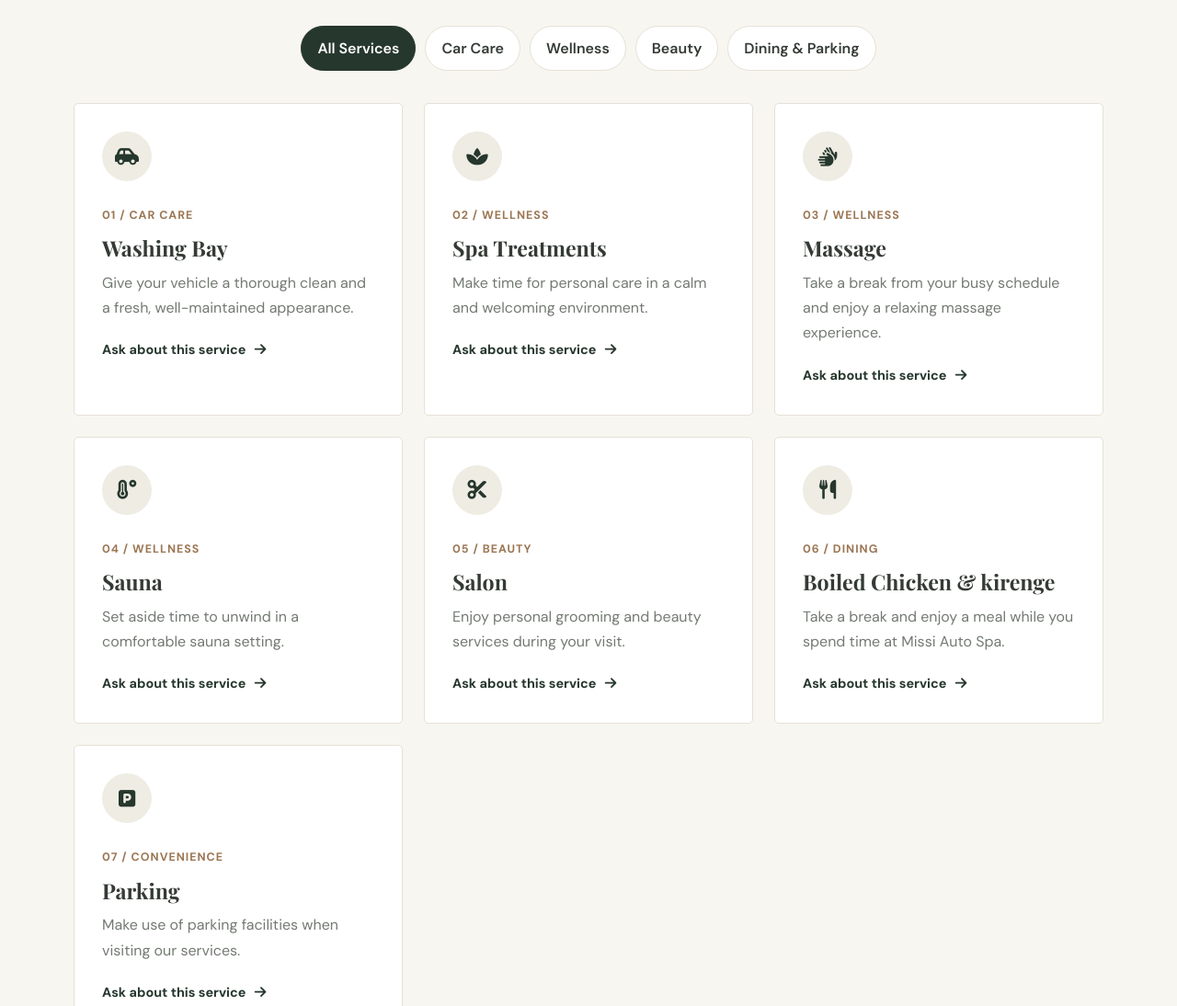
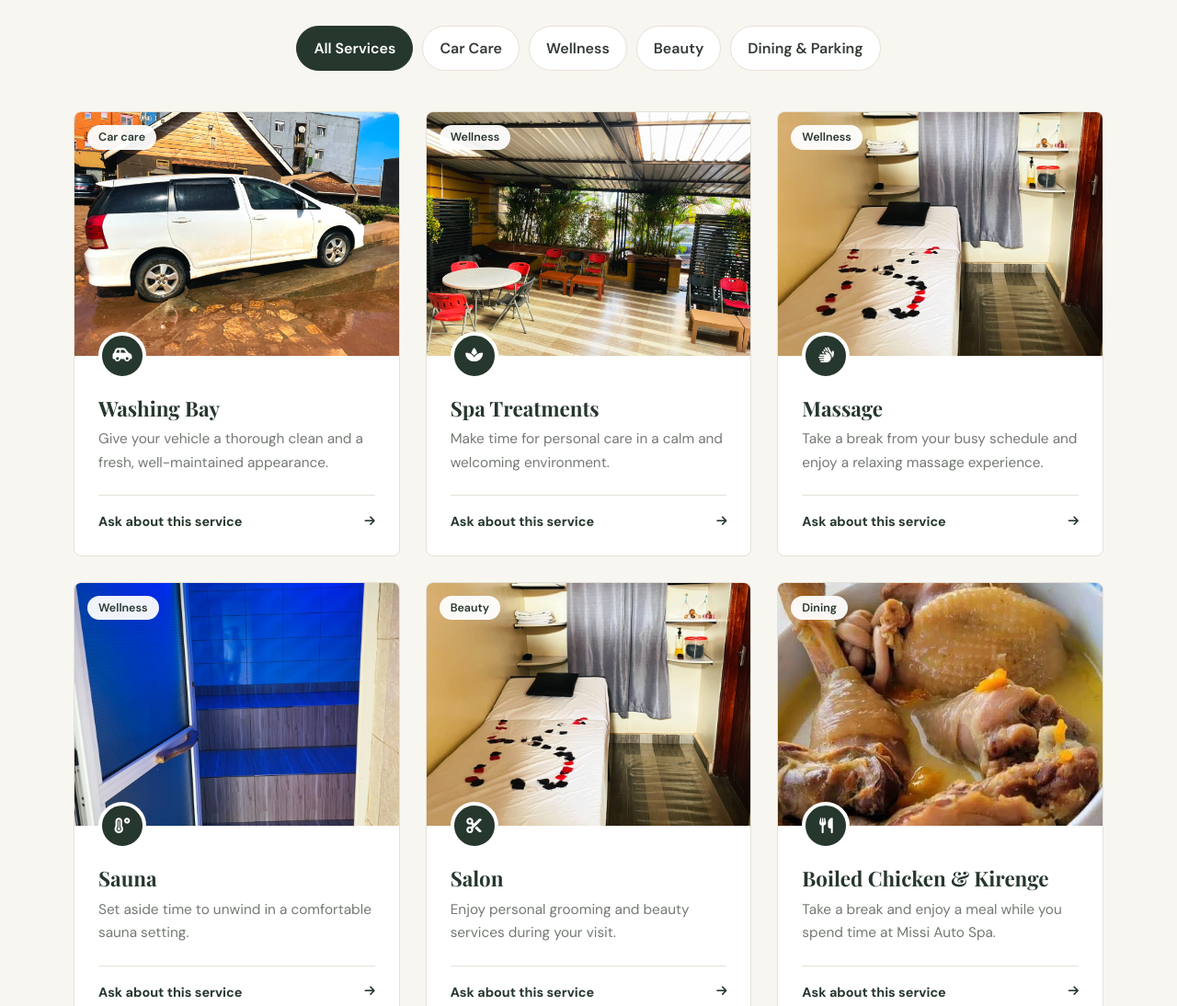
Before and after one commit to abdallahkyamera/missi_auto_spa, a plain HTML site: page services.html in a window 1280 px wide. Shown: the part 740-1834 px from the top of the page at 92% size. Drawn offline with nearby package versions, Linux system fonts and the light colour scheme.

Commit message:
service styles changed

```diff
--- a/services.html
+++ b/services.html
@@ -1,22 +1,13 @@
-
 <!DOCTYPE html>
 <html lang="en">
 <head>
   <meta charset="UTF-8">
   <meta name="viewport" content="width=device-width, initial-scale=1.0">
-  <meta name="description" content="Explore car washing, massage, sauna, salon, dining and parking services at Missi Auto Spa.">
-
-
-
   <title>Car Wash & Detailing Services | Missi Auto Spa</title>
-
-<meta name="description" content="Explore car washing, interior cleaning, exterior cleaning, and detailing services offered by Missi Auto Spa in Uganda. Contact us for details.">
-
+  <meta name="description" content="Explore car washing, spa, massage, sauna, salon, dining and parking services at Missi Auto Spa in Uganda. Contact us for details.">
   <meta name="robots" content="index, follow">
   <meta property="og:title" content="Our Services | Missi Auto Spa">
-<meta property="og:description" content="Explore vehicle cleaning and detailing services from Missi Auto Spa.">
-
-
+  <meta property="og:description" content="Explore vehicle cleaning, wellness and beauty services from Missi Auto Spa.">
 
   <link rel="preconnect" href="https://fonts.googleapis.com">
   <link href="https://fonts.googleapis.com/css2?family=DM+Sans:wght@400;500;600;700&family=Playfair+Display:wght@500;600;700&display=swap" rel="stylesheet">
@@ -36,58 +27,24 @@
 
     * { box-sizing: border-box; margin: 0; padding: 0; }
     html { scroll-behavior: smooth; }
-    body {
-      font-family: 'DM Sans', sans-serif;
-      background: var(--cream);
-      color: var(--text);
-      line-height: 1.7;
-    }
+    body { font-family: 'DM Sans', sans-serif; background: var(--cream); color: var(--text); line-height: 1.7; }
     a { color: inherit; text-decoration: none; }
     button { font: inherit; cursor: pointer; }
     img { display: block; max-width: 100%; }
     .container { width: min(1120px, 90%); margin: auto; }
     .section { padding: 80px 0; }
-    .eyebrow {
-      color: var(--brown);
-      font-size: .78rem;
-      font-weight: 700;
-      letter-spacing: 2px;
-      text-transform: uppercase;
-    }
+    .eyebrow { color: var(--brown); font-size: .78rem; font-weight: 700; letter-spacing: 2px; text-transform: uppercase; }
     h1, h2, h3 { font-family: 'Playfair Display', serif; line-height: 1.2; }
     h1 { font-size: clamp(2.5rem, 5vw, 4.5rem); }
     h2 { font-size: clamp(2rem, 4vw, 3rem); }
     p { color: var(--muted); }
+    :focus-visible { outline: 2px solid var(--brown); outline-offset: 3px; }
 
-    .btn {
-      display: inline-flex;
-      align-items: center;
-      justify-content: center;
-      gap: 10px;
-      padding: 13px 22px;
-      border: 1px solid var(--green);
-      border-radius: 4px;
-      background: var(--green);
-      color: white;
-      font-weight: 600;
-      transition: .25s;
-    }
+    .btn { display: inline-flex; align-items: center; justify-content: center; gap: 10px; padding: 13px 22px; border: 1px solid var(--green); border-radius: 4px; background: var(--green); color: white; font-weight: 600; transition: .25s; }
     .btn:hover { background: var(--green-light); transform: translateY(-2px); }
 
-    .navbar {
-      position: sticky;
-      top: 0;
-      z-index: 100;
-      background: var(--white);
-      border-bottom: 1px solid var(--border);
-    }
-    .nav-inner {
-      min-height: 78px;
-      display: flex;
-      align-items: center;
-      justify-content: space-between;
-      gap: 25px;
-    }
+    .navbar { position: sticky; top: 0; z-index: 100; background: var(--white); border-bottom: 1px solid var(--border); }
+    .nav-inner { min-height: 78px; display: flex; align-items: center; justify-content: space-between; gap: 25px; }
     .brand { color: var(--green); font-weight: 700; line-height: 1.1; }
     .brand strong { display: block; font-family: 'Playfair Display', serif; font-size: 1.55rem; }
     .brand span { font-size: .68rem; letter-spacing: 3px; }
@@ -95,13 +52,8 @@
     .nav-links a { font-size: .9rem; font-weight: 600; }
     .nav-links a:hover, .nav-links a.active { color: var(--brown); }
     .nav-links .nav-cta { padding: 11px 17px; background: var(--green); color: white; border-radius: 4px; }
-    .menu-toggle {
-      display: none;
-      border: 0;
-      background: transparent;
-      color: var(--green);
-      font-size: 1.5rem;
-    }
+    .nav-links .nav-cta:hover { color: white; background: var(--green-light); }
+    .menu-toggle { display: none; border: 0; background: transparent; color: var(--green); font-size: 1.5rem; }
 
     .services-hero { background: #EEECE3; padding: 85px 0; text-align: center; }
     .services-hero h1 { max-width: 850px; margin: 12px auto 18px; }
@@ -110,61 +62,79 @@
     .section-heading { text-align: center; max-width: 700px; margin: 0 auto 35px; }
     .section-heading h2 { margin: 12px 0; }
 
-    .service-filters {
-      display: flex;
-      flex-wrap: wrap;
-      justify-content: center;
-      gap: 10px;
-      margin-bottom: 35px;
-    }
-    .filter-btn {
-      padding: 10px 17px;
-      border: 1px solid var(--border);
-      border-radius: 30px;
-      background: var(--white);
-      color: var(--text);
-      font-weight: 600;
-      transition: .2s;
-    }
-    .filter-btn:hover, .filter-btn.active {
-      background: var(--green);
-      color: white;
-      border-color: var(--green);
-    }
+    .service-filters { display: flex; flex-wrap: wrap; justify-content: center; gap: 10px; margin-bottom: 44px; }
+    .filter-btn { padding: 10px 18px; border: 1px solid var(--border); border-radius: 30px; background: var(--white); color: var(--text); font-weight: 600; transition: .2s; }
+    .filter-btn:hover, .filter-btn.active { background: var(--green); color: white; border-color: var(--green); }
 
+    /* ---------- Service grid ---------- */
     .service-grid {
       display: grid;
       grid-template-columns: repeat(3, minmax(0, 1fr));
-      gap: 23px;
+      gap: 28px;
     }
     .service-card {
-      padding: 30px;
+      display: flex;
+      flex-direction: column;
       background: var(--white);
       border: 1px solid var(--border);
-      border-radius: 5px;
-      transition: transform .25s, box-shadow .25s;
+      border-radius: 8px;
+      overflow: hidden;
+      transition: border-color .25s, box-shadow .25s;
     }
-    .service-card:hover {
-      transform: translateY(-5px);
-      box-shadow: 0 12px 28px rgba(38, 55, 45, .08);
+    .service-card:hover,
+    .service-card:focus-within {
+      border-color: #CFC8B8;
+      box-shadow: 0 14px 32px rgba(38, 55, 45, .10);
     }
     .service-card[hidden] { display: none; }
+
+    .service-media { position: relative; aspect-ratio: 4 / 3; overflow: hidden; background: #EEECE3; }
+    .service-image { width: 100%; height: 100%; object-fit: cover; transition: transform .5s ease; }
+    .service-card:hover .service-image { transform: scale(1.04); }
+
+    .service-tag {
+      position: absolute;
+      top: 14px;
+      left: 14px;
+      padding: 4px 12px;
+      background: rgba(255, 255, 255, .94);
+      color: var(--green);
+      border-radius: 30px;
+      font-size: .78rem;
+      font-weight: 600;
+      line-height: 1.5;
+    }
+
+    .service-body { display: flex; flex: 1; flex-direction: column; padding: 0 26px 24px; }
     .service-icon {
-      width: 54px;
-      height: 54px;
+      width: 52px;
+      height: 52px;
       display: grid;
       place-items: center;
-      background: #EEECE3;
+      margin: -26px 0 18px;
+      position: relative;
+      background: var(--green);
+      color: white;
+      border: 4px solid var(--white);
+      border-radius: 50%;
+      font-size: 1.05rem;
+    }
+    .service-card h3 { font-size: 1.4rem; margin-bottom: 8px; color: var(--green); }
+    .service-card p { font-size: .96rem; line-height: 1.65; margin-bottom: 22px; }
+    .service-link {
+      display: flex;
+      align-items: center;
+      justify-content: space-between;
+      margin-top: auto;
+      padding-top: 16px;
+      border-top: 1px solid var(--border);
       color: var(--green);
-      border-radius: 50%;
-      font-size: 1.3rem;
-      margin-bottom: 22px;
+      font-weight: 700;
+      font-size: .9rem;
+      transition: color .2s;
     }
-    .service-number { color: var(--brown); font-size: .78rem; font-weight: 700; letter-spacing: 1px; }
-    .service-card h3 { font-size: 1.45rem; margin: 10px 0; }
-    .service-card p { margin-bottom: 18px; }
-    .service-link { color: var(--green); font-weight: 700; font-size: .9rem; }
-    .service-link i { margin-left: 6px; transition: transform .2s; }
+    .service-link:hover { color: var(--brown); }
+    .service-link i { font-size: .8rem; transition: transform .2s; }
     .service-link:hover i { transform: translateX(4px); }
     .no-services { display: none; text-align: center; padding: 25px; color: var(--muted); }
     .no-services.visible { display: block; }
@@ -178,38 +148,24 @@
     footer { background: #1D2B22; color: white; padding: 35px 0; }
     .footer-inner { display: flex; justify-content: space-between; align-items: center; gap: 20px; flex-wrap: wrap; }
     footer p { color: #D1D8D1; font-size: .9rem; }
-    .footer-links { display: flex; gap: 20px; flex-wrap: wrap; }
+    .footer-links { display: flex; gap: 20px; flex-wrap: wrap; align-items: center; }
     .footer-links a:hover { color: #D2B391; }
 
     .reveal { opacity: 0; transform: translateY(20px); transition: opacity .6s ease, transform .6s ease; }
     .reveal.visible { opacity: 1; transform: translateY(0); }
 
-    @media (max-width: 950px) {
-      .service-grid { grid-template-columns: repeat(2, minmax(0, 1fr)); }
-    }
+    @media (max-width: 950px) { .service-grid { grid-template-columns: repeat(2, minmax(0, 1fr)); } }
     @media (max-width: 800px) {
       .menu-toggle { display: block; }
-      .nav-links {
-        display: none;
-        position: absolute;
-        top: 78px;
-        left: 0;
-        width: 100%;
-        padding: 22px 5%;
-        background: white;
-        border-bottom: 1px solid var(--border);
-        flex-direction: column;
-        align-items: stretch;
-        gap: 18px;
-      }
+      .nav-links { display: none; position: absolute; top: 78px; left: 0; width: 100%; padding: 22px 5%; background: white; border-bottom: 1px solid var(--border); flex-direction: column; align-items: stretch; gap: 18px; }
       .nav-links.open { display: flex; }
       .nav-links .nav-cta { text-align: center; }
       .section { padding: 60px 0; }
       .services-hero { padding: 65px 0; }
     }
     @media (max-width: 560px) {
-      .service-grid { grid-template-columns: 1fr; }
-      .service-card { padding: 25px; }
+      .service-grid { grid-template-columns: 1fr; gap: 22px; }
+      .service-body { padding: 0 22px 22px; }
       .service-filters { gap: 8px; }
       .filter-btn { padding: 8px 13px; font-size: .85rem; }
     }
@@ -223,12 +179,8 @@
 <body>
   <header class="navbar">
     <nav class="container nav-inner" aria-label="Main navigation">
-      <a class="brand" href="index.html">
-        <strong>MISSI</strong><span>AUTO SPA</span>
-      </a>
-      <button class="menu-toggle" id="menuToggle" aria-label="Open navigation" aria-expanded="false">
-        <i class="fa-solid fa-bars"></i>
-      </button>
+      <a class="brand" href="index.html"><strong>MISSI</strong><span>AUTO SPA</span></a>
+      <button class="menu-toggle" id="menuToggle" aria-label="Open navigation" aria-expanded="false"><i class="fa-solid fa-bars"></i></button>
       <div class="nav-links" id="navLinks">
         <a href="index.html">Home</a>
         <a class="active" href="services.html">Services</a>
@@ -265,61 +217,98 @@
         </div>
 
         <div class="service-grid" id="serviceGrid">
-          <article class="service-card reveal" data-category="auto">
+
+          <article class="service-card" data-category="auto">
+            <div class="service-media">
+              <img class="service-image" src="car_wash.jpeg" alt="Car being washed in the washing bay" loading="lazy">
+              <span class="service-tag">Car care</span>
+            </div>
+            <div class="service-body">
               <div class="service-icon"><i class="fa-solid fa-car-side"></i></div>
-            <span class="service-number">01 / CAR CARE</span>
               <h3>Washing Bay</h3>
               <p>Give your vehicle a thorough clean and a fresh, well-maintained appearance.</p>
               <a class="service-link" href="contact.html">Ask about this service <i class="fa-solid fa-arrow-right"></i></a>
+            </div>
           </article>
 
-          <article class="service-card reveal" data-category="wellness">
+          <article class="service-card" data-category="wellness">
+            <div class="service-media">
+              <img class="service-image" src="dinning.jpeg" alt="Spa treatments at Missi Auto Spa" loading="lazy">
+              <span class="service-tag">Wellness</span>
+            </div>
+            <div class="service-body">
               <div class="service-icon"><i class="fa-solid fa-spa"></i></div>
-            <span class="service-number">02 / WELLNESS</span>
               <h3>Spa Treatments</h3>
               <p>Make time for personal care in a calm and welcoming environment.</p>
               <a class="service-link" href="contact.html">Ask about this service <i class="fa-solid fa-arrow-right"></i></a>
+            </div>
           </article>
 
-          <article class="service-card reveal" data-category="wellness">
+          <article class="service-card" data-category="wellness">
+            <div class="service-media">
+              <img class="service-image" src="massage.jpeg" alt="Massage treatment" loading="lazy">
+              <span class="service-tag">Wellness</span>
+            </div>
+            <div class="service-body">
               <div class="service-icon"><i class="fa-solid fa-hands"></i></div>
-            <span class="service-number">03 / WELLNESS</span>
               <h3>Massage</h3>
               <p>Take a break from your busy schedule and enjoy a relaxing massage experience.</p>
               <a class="service-link" href="contact.html">Ask about this service <i class="fa-solid fa-arrow-right"></i></a>
+            </div>
           </article>
 
-          <article class="service-card reveal" data-category="wellness">
+          <article class="service-card" data-category="wellness">
+            <div class="service-media">
+              <img class="service-image" src="steam.jpeg" alt="Sauna and steam room" loading="lazy">
+              <span class="service-tag">Wellness</span>
+            </div>
+            <div class="service-body">
               <div class="service-icon"><i class="fa-solid fa-temperature-high"></i></div>
-            <span class="service-number">04 / WELLNESS</span>
               <h3>Sauna</h3>
               <p>Set aside time to unwind in a comfortable sauna setting.</p>
               <a class="service-link" href="contact.html">Ask about this service <i class="fa-solid fa-arrow-right"></i></a>
+            </div>
           </article>
 
-          <article class="service-card reveal" data-category="beauty">
+          <article class="service-card" data-category="beauty">
+            <div class="service-media">
+              <img class="service-image" src="massage.jpeg" alt="Salon services at Missi Auto Spa" loading="lazy">
+              <span class="service-tag">Beauty</span>
+            </div>
+            <div class="service-body">
               <div class="service-icon"><i class="fa-solid fa-scissors"></i></div>
-            <span class="service-number">05 / BEAUTY</span>
               <h3>Salon</h3>
               <p>Enjoy personal grooming and beauty services during your visit.</p>
               <a class="service-link" href="contact.html">Ask about this service <i class="fa-solid fa-arrow-right"></i></a>
+            </div>
           </article>
 
-          <article class="service-card reveal" data-category="hospitality">
+          <article class="service-card" data-category="hospitality">
+            <div class="service-media">
+              <img class="service-image" src="kirengee.jfif" alt="Boiled chicken served with kirenge" loading="lazy">
+              <span class="service-tag">Dining</span>
+            </div>
+            <div class="service-body">
               <div class="service-icon"><i class="fa-solid fa-utensils"></i></div>
-            <span class="service-number">06 / DINING</span>
-            <h3>Boiled Chicken & kirenge</h3>
+              <h3>Boiled Chicken &amp; Kirenge</h3>
               <p>Take a break and enjoy a meal while you spend time at Missi Auto Spa.</p>
               <a class="service-link" href="contact.html">Ask about this service <i class="fa-solid fa-arrow-right"></i></a>
+            </div>
           </article>
 
-          <article class="service-card reveal" data-category="hospitality">
+          <article class="service-card" data-category="hospitality">
+            <div class="service-media">
+              <img class="service-image" src="aerial_view.jpeg" alt="Aerial view of the Missi Auto Spa parking area" loading="lazy">
+              <span class="service-tag">Convenience</span>
+            </div>
+            <div class="service-body">
               <div class="service-icon"><i class="fa-solid fa-square-parking"></i></div>
-            <span class="service-number">07 / CONVENIENCE</span>
               <h3>Parking</h3>
               <p>Make use of parking facilities when visiting our services.</p>
               <a class="service-link" href="contact.html">Ask about this service <i class="fa-solid fa-arrow-right"></i></a>
+            </div>
           </article>
+
         </div>
 
         <p class="no-services" id="noServices">No services found in this category.</p>
@@ -338,9 +327,7 @@
   <footer>
     <div class="container footer-inner">
       <div>
-        <a class="brand" href="index.html" style="color:white">
-          <strong>MISSI</strong><span>AUTO SPA</span>
-        </a>
+        <a class="brand" href="index.html" style="color:white"><strong>MISSI</strong><span>AUTO SPA</span></a>
         <p style="margin-top:10px">Car care and personal care in one place.</p>
       </div>
       <div class="footer-links">
@@ -348,9 +335,7 @@
         <a href="services.html">Services</a>
         <a href="about.html">About Us</a>
         <a href="contact.html">Contact</a>
-        <a href="https://www.tiktok.com/@missi.auto.spa?_r=1&_t=ZS-9AVzcvRrHBo" target="_blank" rel="noopener" aria-label="Follow us on TikTok" class="fixed bottom-6 right-6 z-50 flex h-14 w-14 items-center justify-center rounded-full border border-yellow-500 bg-yellow-300 text-gray-900 shadow-lg transition-all duration-300 hover:scale-110 hover:bg-yellow-400">
-  <i class="fa-brands fa-tiktok text-2xl"></i>
-</a>
+        <a href="https://www.tiktok.com/@missi.auto.spa?_r=1&_t=ZS-9AVzcvRrHBo" target="_blank" rel="noopener" aria-label="Follow us on TikTok"><i class="fa-brands fa-tiktok"></i></a>
       </div>
       <p>&copy; <span id="year"></span> Missi Auto Spa.</p>
     </div>
--- a/styles.css
+++ b/styles.css
@@ -460,6 +460,8 @@ section {
 }
 
 
+
+
 /* =========================
    5. ABOUT SECTION
 ========================= */
```
Also changed, not shown: home.js (+1 -8 lines), kirenge.jfif (added), kirengee.jfif (added), organic.jpeg (added). Lines whose indentation alone changed are shown as unchanged.
